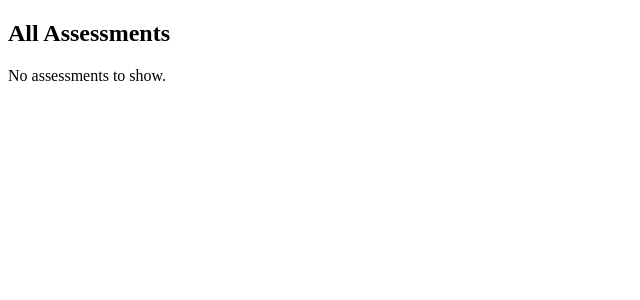
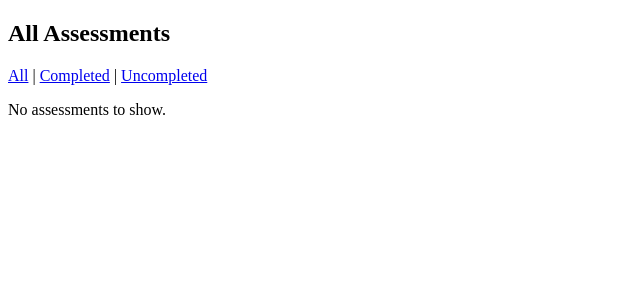
Before and after one commit to loyiwen/FlaskToDoApp, a Flask app: page / in a window 1280 px wide. Shown: the part 98-398 px from the top of the page, without its empty margins (0-640 px from the left). Run offline with Flask 3, Linux system fonts and the light colour scheme.

Commit message:
feat: added filter functionality for completed and uncompleted assessments
- Added filter links on homepage to allow users to view all, completed, or uncompleted assessments.
- Created separate routes (`/completed` and `/uncomplete`) to handle filtered views.
- Updated `index.html` to display filter options and dynamically show assessment lists based on selected filter.

```diff
--- a/app.py
+++ b/app.py
@@ -61,5 +61,17 @@ def edit(id):
         return redirect(url_for('index'))
     return render_template('edit.html', form=form, assessment=assessment)
 
+# View only completed assessments
+@app.route('/completed')
+def completed():
+    assessments = Assessment.query.filter_by(is_complete=True).all()
+    return render_template('index.html', assessments=assessments, filter='Completed')
+
+# View only uncompleted assessments
+@app.route('/uncomplete')
+def uncomplete():
+    assessments = Assessment.query.filter_by(is_complete=False).all()
+    return render_template('index.html', assessments=assessments, filter='Uncompleted')
+
 if __name__ == '__main__':
     app.run(debug=True)
--- a/templates/index.html
+++ b/templates/index.html
@@ -2,6 +2,15 @@
 
 {% block content %}
 <h2>{{ filter if filter else "All" }} Assessments</h2>
+
+<!-- Filter Links -->
+<nav>
+    <a href="{{ url_for('index') }}">All</a> |
+    <a href="{{ url_for('completed') }}">Completed</a> |
+    <a href="{{ url_for('uncomplete') }}">Uncompleted</a>
+</nav>
+
+<!-- Assessments List -->
 {% if assessments %}
 <ul>
     {% for assessment in assessments %}
@@ -9,7 +18,7 @@
         <strong>{{ assessment.title }}</strong> - {{ assessment.module_code }} -
         Due: {{ assessment.deadline.strftime('%Y-%m-%d') }} -
         {% if assessment.is_complete %}Completed{% else %}Not Completed{% endif %}
-        | <a href="{{ url_for('edit', id=assessment.id) }}">Edit</a>  <!-- Edit link added -->
+        | <a href="{{ url_for('edit', id=assessment.id) }}">Edit</a>
     </li>
     {% endfor %}
 </ul>
```
